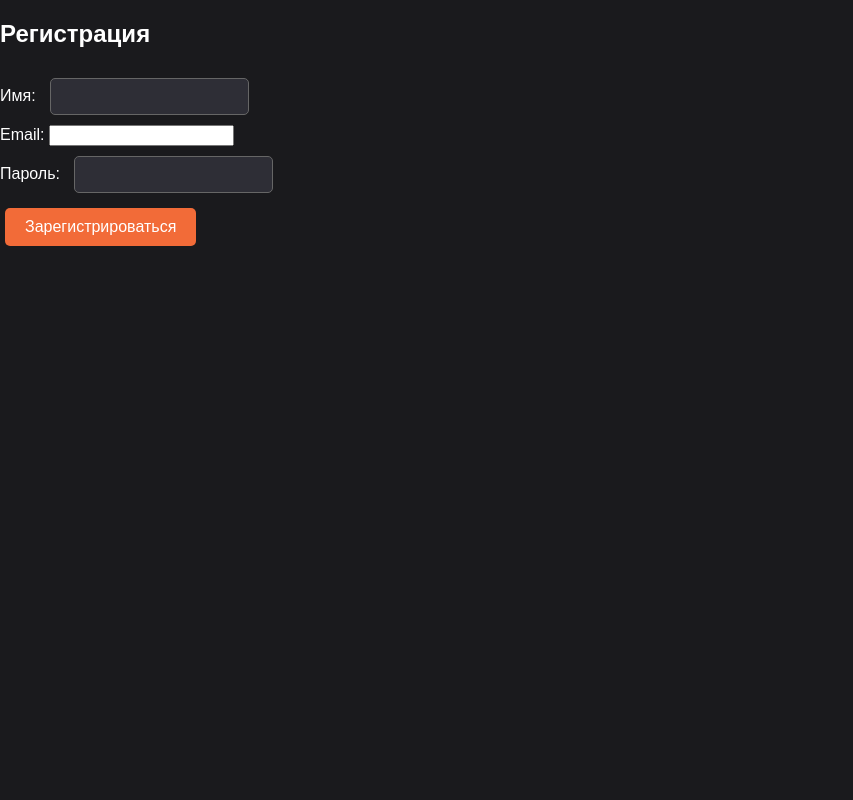
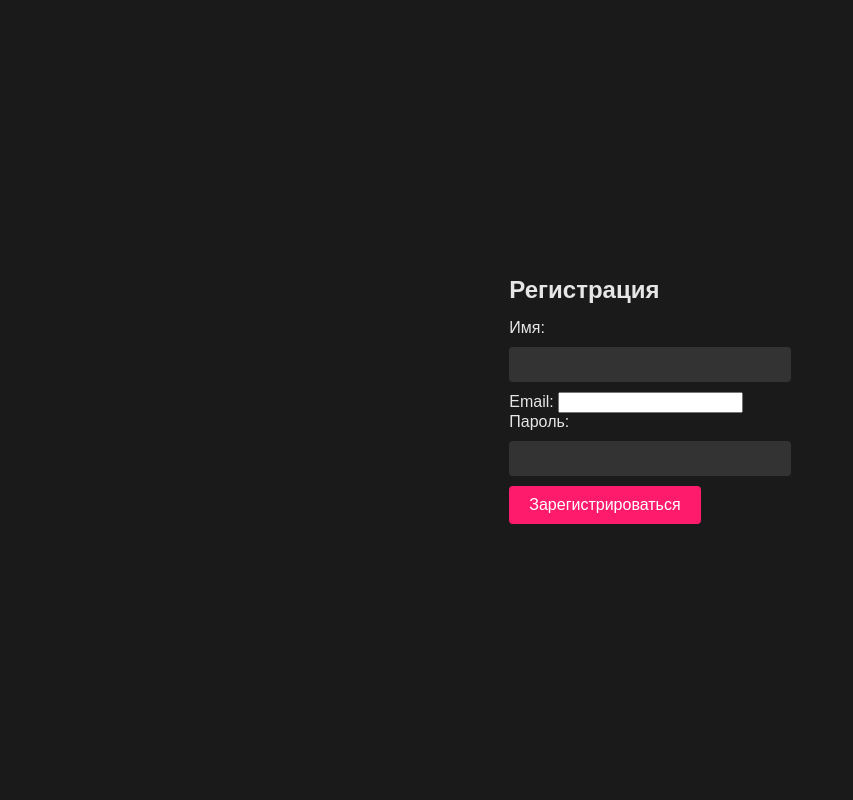
Before and after one commit to lesshealth/pract, a Flask app: page / in a window 1280 px wide. Shown: the whole page, without its empty margins (0-853 px from the left). Run offline with Flask 2, Linux system fonts and the light colour scheme.

Commit message:
changed css

```diff
--- a/appi/static/main.css
+++ b/appi/static/main.css
@@ -1,65 +1,58 @@
-body {
+/* Основной стиль для центрирования контента */
+body, html {
+    display: flex;
+    justify-content: center;
+    align-items: center;
+    height: 100vh;
+    margin: 0;
     font-family: Arial, sans-serif;
-    background-color: #1A1A1D;
-    color: white;
-    margin: 0;
-    padding: 0;
+    background-color: #1a1a1a; /* Темный фон в стиле Opera GX */
+    color: #e6e6e6; /* Светлый текст */
 }
 
-header {
-    background-color: #3E3D45;
-    padding: 15px;
+/* Стили для контейнера, содержащего основное содержимое */
+.container {
     text-align: center;
-    font-size: 24px;
-    color: #F2F2F2;
+    max-width: 600px;
+    width: 100%;
+    padding: 20px;
+    background-color: #252525; /* Немного светлее, чем фон */
+    border-radius: 8px;
+    box-shadow: 0px 0px 10px rgba(0, 0, 0, 0.7);
 }
 
+/* Стили для заголовков и текста */
+h1, h2, h3, p {
+    margin: 0 0 15px;
+}
+
+/* Кнопки в стиле Opera GX */
 button {
-    background-color: #F26B38;
+    background-color: #ff1b6b; /* Основной акцентный цвет */
     border: none;
+    border-radius: 4px;
     padding: 10px 20px;
-    margin: 5px;
+    color: white;
     font-size: 16px;
     cursor: pointer;
-    color: white;
-    border-radius: 5px;
+    transition: background-color 0.3s ease;
 }
 
 button:hover {
-    background-color: #D95B2C;
+    background-color: #ff4d88;
 }
 
-input[type="text"],
-input[type="password"] {
+input[type="text"], input[type="password"], textarea {
+    width: 100%;
     padding: 10px;
-    margin: 10px;
-    border: 1px solid #666;
-    border-radius: 5px;
-    background-color: #2E2E36;
-    color: white;
+    margin: 10px 0;
+    border: none;
+    border-radius: 4px;
+    background-color: #333;
+    color: #e6e6e6;
 }
 
-input[type="text"]:focus,
-input[type="password"]:focus {
-    border-color: #F26B38;
+input[type="text"]:focus, input[type="password"]:focus, textarea:focus {
     outline: none;
+    background-color: #444;
 }
-
-.container {
-    max-width: 600px;
-    margin: 0 auto;
-    padding: 20px;
-    background-color: #2A2A32;
-    border-radius: 8px;
-}
-
-footer {
-    background-color: #3E3D45;
-    text-align: center;
-    padding: 10px;
-    font-size: 14px;
-    color: #F2F2F2;
-    position: fixed;
-    bottom: 0;
-    width: 100%;
-}
```
